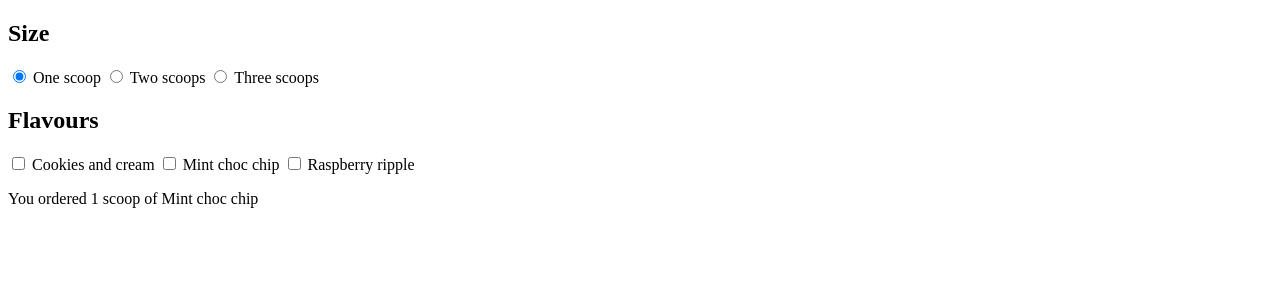
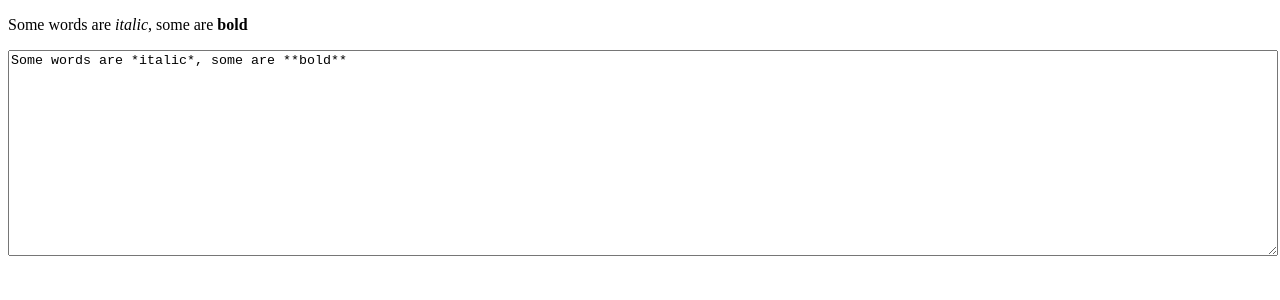
Before and after one commit to neznayer/svelte-learning, a Svelte app: page / in a window 1280 px wide. Shown: the top 300 px of the page. Built offline with nearby package versions, Linux system fonts and the light colour scheme.

Commit message:
bind text area (shorthand)

```diff
--- a/package.json
+++ b/package.json
@@ -12,5 +12,8 @@
     "@sveltejs/vite-plugin-svelte": "^1.0.9",
     "svelte": "^3.50.1",
     "vite": "^3.1.6"
+  },
+  "dependencies": {
+    "marked": "^4.1.1"
   }
 }
--- a/src/App.svelte
+++ b/src/App.svelte
@@ -1,57 +1,15 @@
 <script>
-	let scoops = 1;
-	let flavours = ['Mint choc chip'];
-
-	function join(flavours) {
-		if (flavours.length === 1) return flavours[0];
-		return `${flavours.slice(0, -1).join(', ')} and ${flavours[flavours.length - 1]}`;
-	}
-
-	$: console.log({scoops})
-	$: console.log({flavours})
+	import { marked } from 'marked';
+	let value = `Some words are *italic*, some are **bold**`;
 </script>
 
-<h2>Size</h2>
+{@html marked(value)}
 
-<label>
-	<input type=radio bind:group={scoops} name="scoops" value={1}>
-	One scoop
-</label>
+<textarea bind:value />
 
-<label>
-	<input type=radio bind:group={scoops} name="scoops" value={2}>
-	Two scoops
-</label>
-
-<label>
-	<input type=radio bind:group={scoops} name="scoops" value={3}>
-	Three scoops
-</label>
-
-<h2>Flavours</h2>
-
-<label>
-	<input type=checkbox bind:group={flavours} name="flavours" value="Cookies and cream">
-	Cookies and cream
-</label>
-
-<label>
-	<input type=checkbox bind:group={flavours} name="flavours" value="Mint choc chip22">
-	Mint choc chip
-</label>
-
-<label>
-	<input type=checkbox bind:group={flavours} name="flavours" value="Raspberry ripple">
-	Raspberry ripple
-</label>
-
-{#if flavours.length === 0}
-	<p>Please select at least one flavour</p>
-{:else if flavours.length > scoops}
-	<p>Can't order more flavours than scoops!</p>
-{:else}
-	<p>
-		You ordered {scoops} {scoops === 1 ? 'scoop' : 'scoops'}
-		of {join(flavours)}
-	</p>
-{/if}
+<style>
+	textarea {
+		width: 100%;
+		height: 200px;
+	}
+</style>
```
Also changed, not shown: 1 other file (tests, documents, lock files or other folders).
